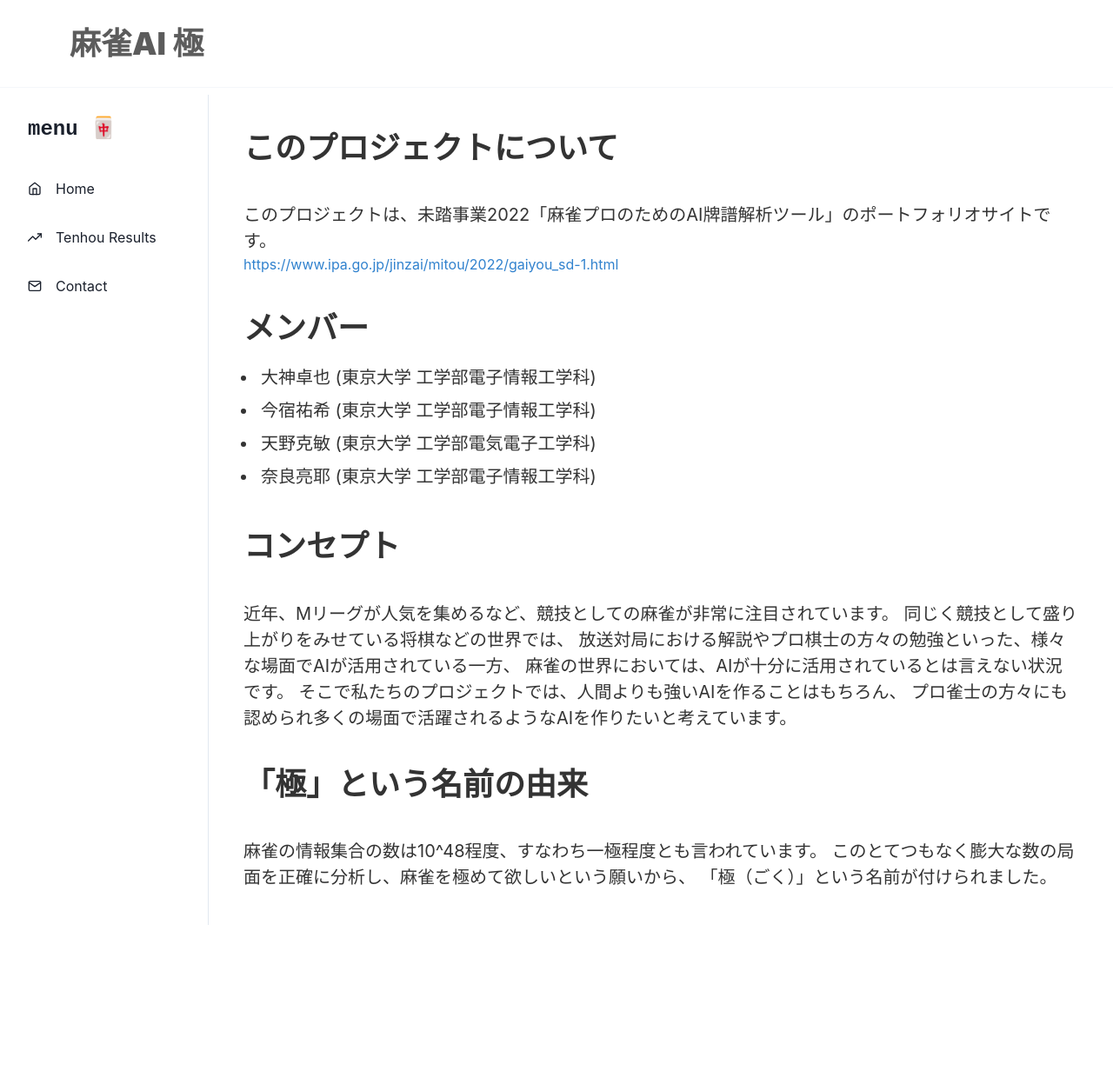
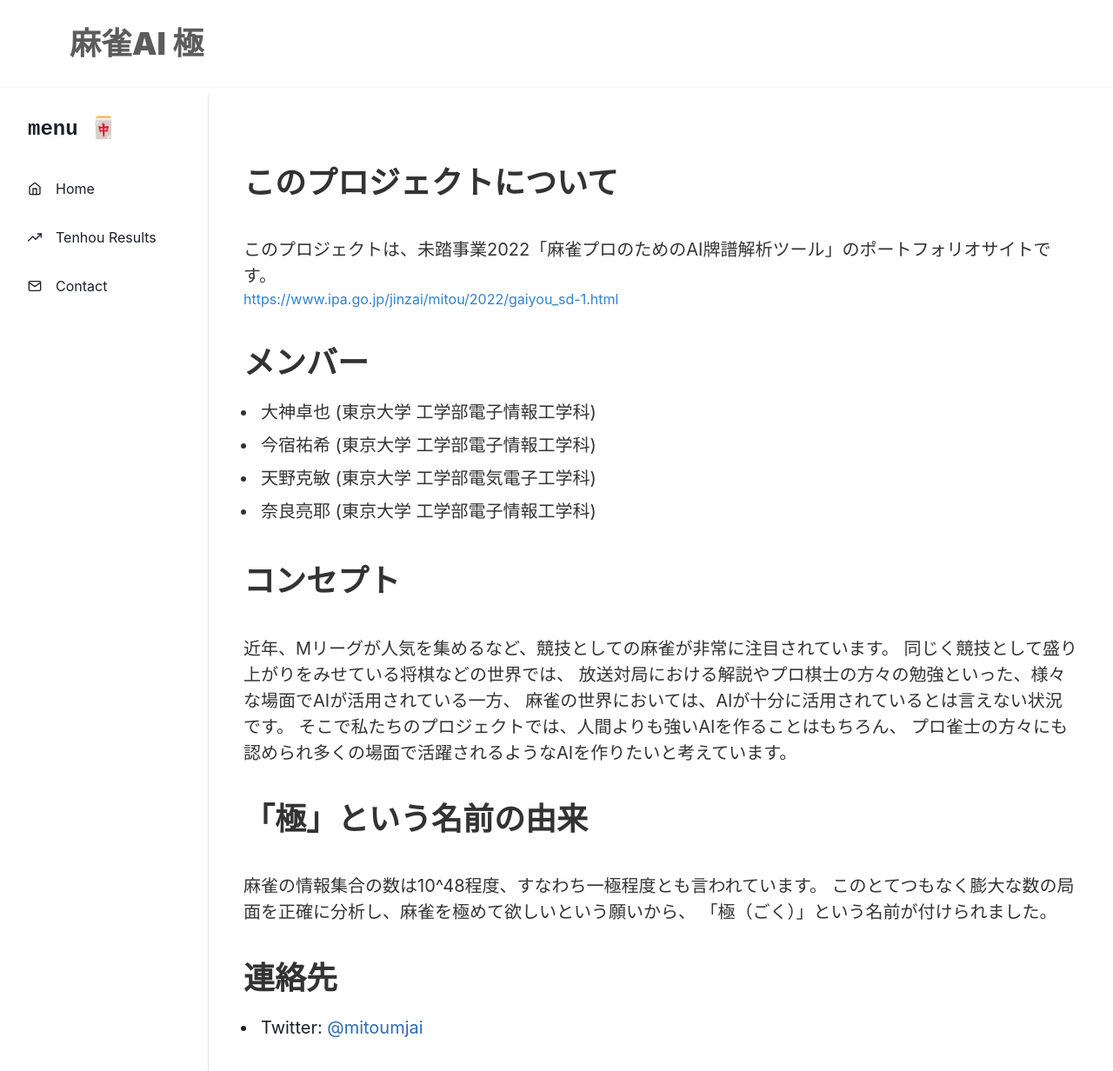
Before and after one commit to mitou2022-mahjong-ai/goku-portfolio, a Next.js app in the folder frontend/: page / in a window 1280 px wide. Shown: the top 1232 px of the page at 87% size. Before the commit the page ends 1064 px from the top, so only its background shows below. Built offline with nearby package versions, Linux system fonts and the light colour scheme.

Commit message:
chore:修正

```diff
--- a/frontend/pages/index.tsx
+++ b/frontend/pages/index.tsx
@@ -13,7 +13,9 @@ const Page: NextPage = () => {
   return (
     <Layout>
       <Box>
-        <Heading color="blackAlpha.800">このプロジェクトについて</Heading>
+        <Heading color="blackAlpha.800" pt="10">
+          このプロジェクトについて
+        </Heading>
         <Text color="blackAlpha.800" pt="10" fontSize="xl">
           このプロジェクトは、未踏事業2022「麻雀プロのためのAI牌譜解析ツール」のポートフォリオサイトです。
         </Text>
@@ -60,6 +62,23 @@ const Page: NextPage = () => {
           このとてつもなく膨大な数の局面を正確に分析し、麻雀を極めて欲しいという願いから、
           「極（ごく）」という名前が付けられました。
         </Text>
+        <Heading color="blackAlpha.800" pt="10">
+          連絡先
+        </Heading>
+        <UnorderedList pt="4">
+          <ListItem fontSize="xl" p="1">
+            {" "}
+            Twitter:{" "}
+            <Link
+              href="https://twitter.com/mitoumjai"
+              color="blue.600"
+              isExternal
+            >
+              {" "}
+              @mitoumjai
+            </Link>
+          </ListItem>
+        </UnorderedList>
       </Box>
     </Layout>
   );
```
Also changed, not shown: frontend/pages/contact.tsx (deleted, +0 -37 lines), 1 other file (tests, documents, lock files or other folders).
